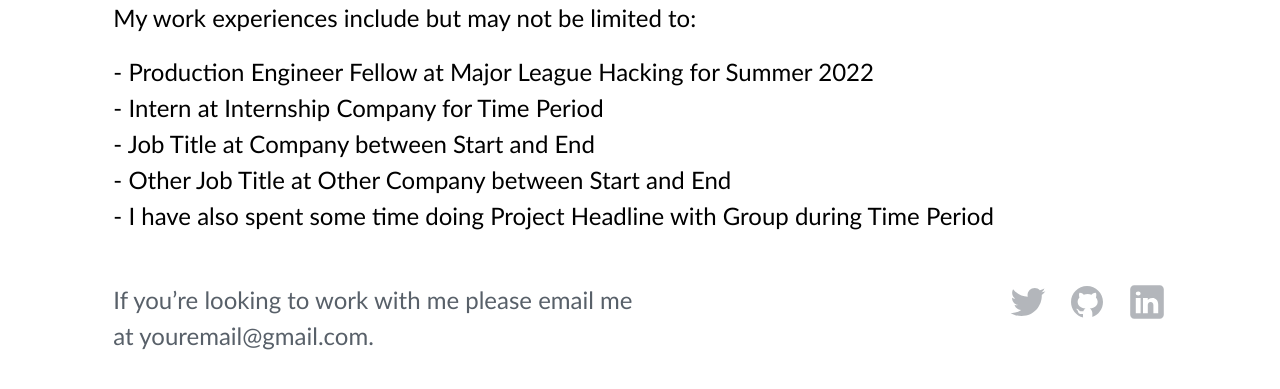
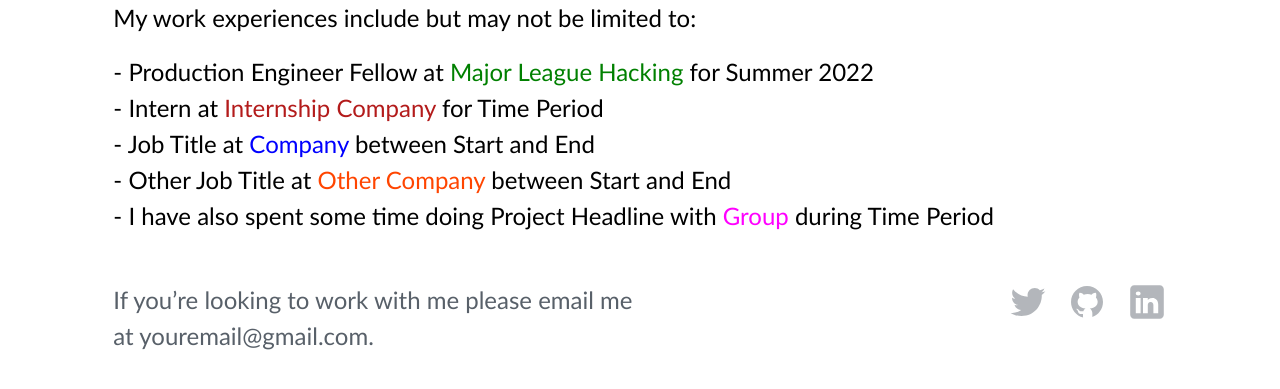
Before and after one commit to NikkiLicea/MLHPortfolio, a Flask app: page /work in a window 1280 px wide. Shown: the part 145-534 px from the top of the page. Run offline with Flask 2, Linux system fonts and the light colour scheme.

Commit message:
Update work.css

```diff
--- a/app/static/styles/work.css
+++ b/app/static/styles/work.css
@@ -121,6 +121,27 @@ footer {
 .icons:hover {
     opacity: 1;
     transition: 0.28s;
+}
+
+/* WORK */
+.intern-link {
+    color: #B31B1B;
+}
+
+.mlh-link {
+    color: green;
+}
+
+.job-link {
+    color: blue;
+}
+
+.other-job-link {
+    color: orangered;
+}
+
+.project-link {
+    color: magenta;
 }
 
 /* RESPONSIVE */
```
